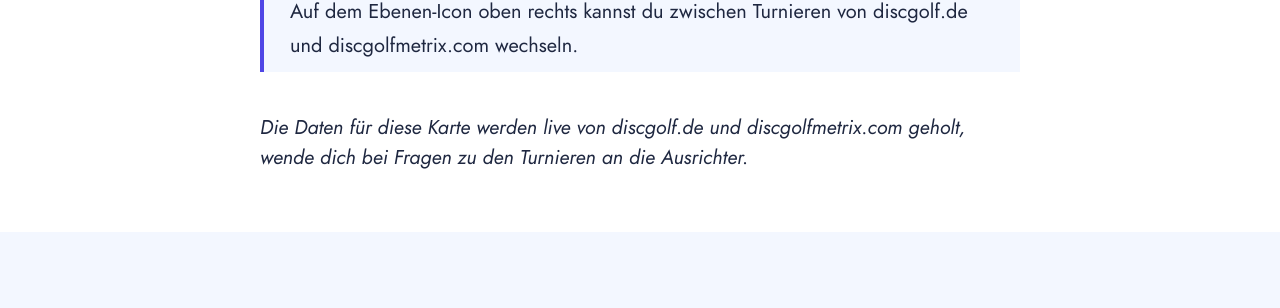
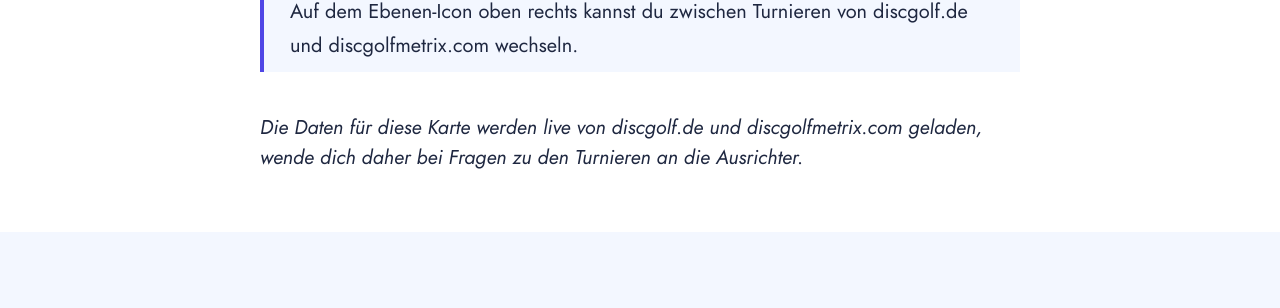
Before and after one commit to maxgreive/syndikat-web, a Jekyll site: the page built from turniere.md, in a window 1280 px wide. Shown: the part 519-827 px from the top of the page. Built offline with Jekyll 4.4.1, drawn with Linux system fonts in a browser that asks for light colours; some web fonts are replaced; part of the change alters nothing that is shown.

```diff
--- a/assets/css/style.css
+++ b/assets/css/style.css
@@ -4411,6 +4411,10 @@ table td {
   font-family: "Jost", Helvetica Neue, Helvetica, Arial, sans-serif;
 }
 
+.leaflet-popup-content p {
+  margin: 0;
+}
+
 .leaflet-container .popup-title {
   font-weight: 700;
   font-size: 15px;
@@ -4422,6 +4426,9 @@ table td {
   font-weight: 500;
   color: #1e2740;
   display: inline-block;
+}
+
+.leaflet-container .popup-link {
   margin-top: 0.5rem;
 }
 
--- a/assets/js/tournaments-map.js
+++ b/assets/js/tournaments-map.js
@@ -102,11 +102,12 @@ function renderMarker(tournament, layer) {
 
   marker.bindPopup(`
       <p class="popup-title">${tournament.title}</p>
-      Ort: ${tournament.location}<br />
-      ${!isOneDay ? 'Erster ' : ''}Spieltag: ${tournament.dates.startTournament ? formatDate(tournament.dates.startTournament) : "noch unbekannt"}<br />
-      ${tournament.dates.endTournament && !isOneDay ? `Letzter Spieltag: ${formatDate(tournament.dates.endTournament)}<br />` : ""}
-      ${tournament.dates.startRegistration ? `Registrierung: ab ${formatDate(tournament.dates.startRegistration)}<br />` : ""}
-      <a href="${tournament.link}" target="_blank" rel="noopener">Turnierausschreibung ansehen</a>
+      Ort: ${tournament.location}
+      <p>${!isOneDay ? 'Erster ' : ''}Spieltag: ${tournament.dates.startTournament ? formatDate(tournament.dates.startTournament) : "noch unbekannt"}</p>
+      ${tournament.dates.endTournament && !isOneDay ? `<p>Letzter Spieltag: ${formatDate(tournament.dates.endTournament)}</p>` : ""}
+      ${tournament.dates.startRegistration ? `<p>Registrierung: ab ${formatDate(tournament.dates.startRegistration)}</p>` : ""}
+      ${tournament.relatedTournaments ? `<p>Verbundene Runden: ${tournament.relatedTournaments.map(t => `<a href="https://discgolfmetrix.com/${t.id}">${t.round}</a>`).join(', ')}</p>` : ''}
+      <p><a href="${tournament.link}" target="_blank" rel="noopener" class="popup-link">Turnierausschreibung ansehen</a></p>
     `, {
     maxWidth: 250
   });
--- a/turniere.md
+++ b/turniere.md
@@ -9,4 +9,4 @@ Hier findest du einen Überblick über alle aktuellen Disc Golf-Turniere in Deut
 
 > Auf dem Ebenen-Icon oben rechts kannst du zwischen Turnieren von discgolf.de und discgolfmetrix.com wechseln.
 
-_Die Daten für diese Karte werden live von discgolf.de und discgolfmetrix.com geholt, wende dich bei Fragen zu den Turnieren an die Ausrichter._
+_Die Daten für diese Karte werden live von discgolf.de und discgolfmetrix.com geladen, wende dich daher bei Fragen zu den Turnieren an die Ausrichter._
```
